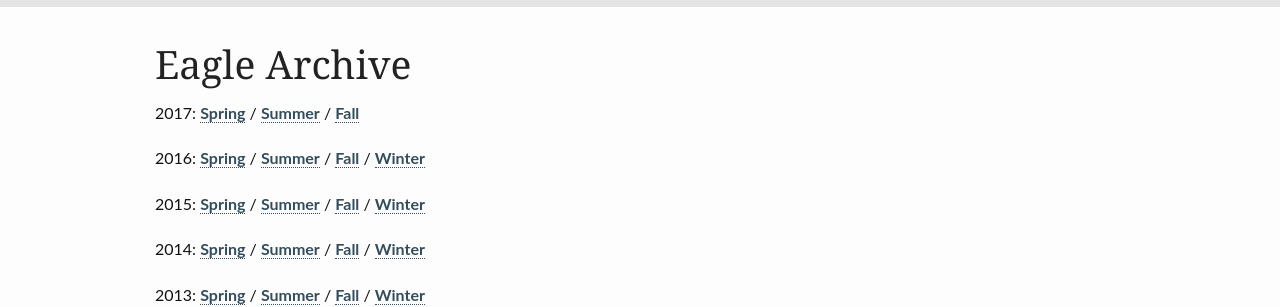
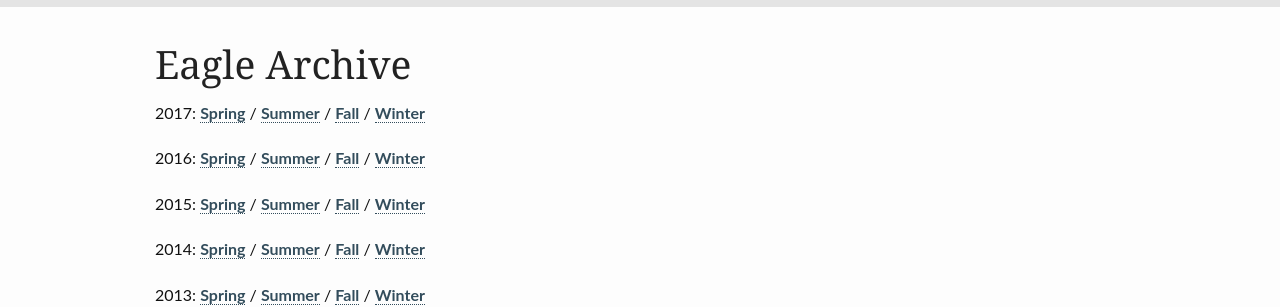
Before and after one commit to carrolltonmanor/carrolltonmanor.github.io, a Jekyll site: the page built from pages/eagle-archive.md, in a window 1280 px wide. Shown: the part 432-739 px from the top of the page. Built offline with Jekyll 4.4.1, drawn with Linux system fonts in a browser that asks for light colours.

Commit message:
Link to Winter 2017 Eagle

```diff
--- a/pages/eagle-archive.md
+++ b/pages/eagle-archive.md
@@ -13,7 +13,7 @@
 {% assign years = "2016|2015|2014|2013|2012|2011|2010|2009|2008|2007|2006|2005|2004|2003|2002|2001" | split: "|" %}
 {% assign thisYear = "2017" %}
 
-{{ thisYear }}:  <a href="/resources/eagle-archive/eagle-{{ thisYear }}-spring.pdf">Spring</a> / <a href="/resources/eagle-archive/eagle-{{ thisYear }}-summer.pdf">Summer</a> / <a href="/resources/eagle-archive/eagle-{{ thisYear }}-fall.pdf">Fall</a>
+{{ thisYear }}:  <a href="/resources/eagle-archive/eagle-{{ thisYear }}-spring.pdf">Spring</a> / <a href="/resources/eagle-archive/eagle-{{ thisYear }}-summer.pdf">Summer</a> / <a href="/resources/eagle-archive/eagle-{{ thisYear }}-fall.pdf">Fall</a> / <a href="/resources/eagle-archive/eagle-{{ thisYear }}-winter.pdf">Winter</a>
 {% for yr in years %}
 {{ yr }}:  <a href="/resources/eagle-archive/eagle-{{ yr }}-spring.pdf">Spring</a> / <a href="/resources/eagle-archive/eagle-{{ yr }}-summer.pdf">Summer</a> / <a href="/resources/eagle-archive/eagle-{{ yr }}-fall.pdf">Fall</a> / <a href="/resources/eagle-archive/eagle-{{ yr }}-winter.pdf">Winter</a>
 {% endfor %}
```
